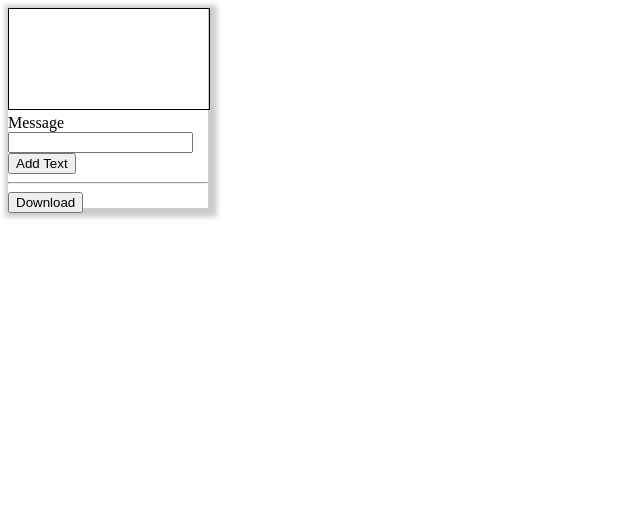
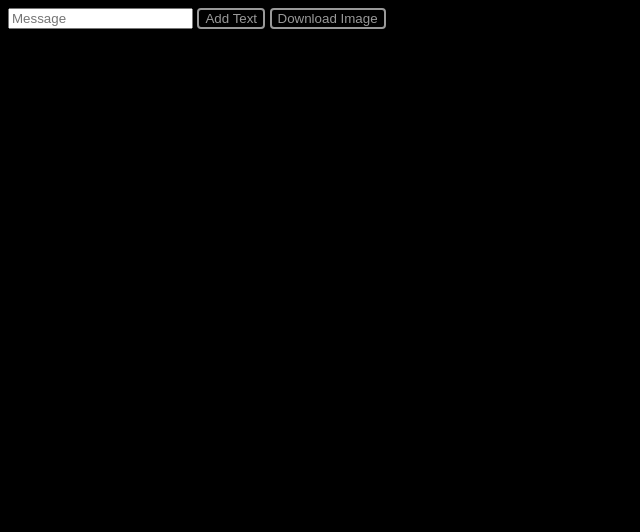
Before and after one commit to oliverpople/canvasHMTML, a plain HTML site: page index.html in a window 1280 px wide. Shown: the whole page, without its empty margins (0-640 px from the left). Drawn offline with nearby package versions, Linux system fonts and the light colour scheme; files that its build step writes are made by us from their sources; files whose address does not match are found by name.

Commit message:
One huge spike.

```diff
--- a/canvas.css
+++ b/canvas.css
@@ -1,10 +1,63 @@
-#canvasWrapper {
-  width: 200px;
-  height: 200px;
+.form-group {
+  display: inline-block;
 }
 
-.shadow {
-  -webkit-box-shadow: 3px 3px 5px 6px #ccc; /* Safari 3-4, iOS 4.0.2 - 4.2, Android 2.3+ */
-  -moz-box-shadow: 3px 3px 5px 6px #ccc; /* Firefox 3.5 - 3.6 */
-  box-shadow: 3px 3px 5px 6px #ccc; /* Opera 10.5, IE 9, Firefox 4+, Chrome 6+, iOS 5 */
+#canvasBackground {
+  width: 100%;
+  height: 100vh;
+  top: 0;
+  left: 0;
+  background: black;
 }
+
+#canvasWrapper {
+  width: 100%;
+  height: 100%;
+  text-align: center;
+  position: relative;
+}
+
+#myCanvas {
+  position: absolute;
+  margin: auto;
+  top: 50%;
+  left: 50%;
+  -webkit-transform: translateX(-50%) translateY(-50%);
+  transform: translateX(-50%) translateY(-50%);
+}
+
+#downloadButtonWrapper {
+  display: inline-block;
+}
+
+body {
+  font-family: helvetica;
+  background-color: black;
+  color: white;
+}
+
+button {
+  background-color: black;
+  color: white;
+  border: 2px solid white;
+  border-radius: 4px;
+  opacity: 0.6;
+  transition: 0.3s;
+  cursor: pointer;
+  outline: none;
+}
+
+button:hover {
+  opacity: 1;
+}
+
+a:link,
+a:active {
+  text-decoration: none;
+  color: white;
+}
+
+input[type="text"]:focus {
+  outline: none;
+  background-color: white;
+}
--- a/canvas.js
+++ b/canvas.js
@@ -16,7 +16,7 @@ $(document).ready(function(e) {
       gradient.addColorStop("1.0", "red");
       // Fill with gradient
       ctx.fillStyle = gradient;
-      ctx.font = "30px Arial";
+      ctx.font = "120px helvetica";
       ctx.textAlign = "center";
       // ctx.fillRect(0, 0, canvas.width, canvas.height);
       ctx.clearRect(0, 0, canvas.width, canvas.height);
@@ -31,7 +31,8 @@ $(document).ready(function(e) {
     document.getElementById("myDownload").addEventListener(
       "click",
       function() {
-        downloadCanvas(this, "myCanvas", "test.jpg");
+        var myMessage = $("#myMessage").val();
+        downloadCanvas(this, "myCanvas", myMessage + ".jpg");
       },
       false
     );
--- a/index.html
+++ b/index.html
@@ -6,23 +6,30 @@
 <link rel="stylesheet" type="text/css" href="../CanvasHTML/canvas.css" media="screen" />
 </head>
 <body>
-  <div id="canvasWrapper" class="shadow">
-    <canvas id="myCanvas" width="200" height="100" style="border:1px solid #000000;">
-    </canvas>
+
+
+  <div id="formWrapper">
     <form id="myForm">
       <div class="form-group">
-        <label for="myMessage">Message</label>
-        <input type="text" name="myMessage" id="myMessage"/>
+        <input type="text" placeholder="Message" autocomplete="off" name="myMessage" id="myMessage"/>
       </div>
       <button type="submit">
         Add Text
       </button>
+      <div id="downloadButtonWrapper">
+        <button type="button">
+          <a id="myDownload">Download Image</a>
+        </button>
+      </div>
     </form>
+  </div>
 
-    <hr/>
-    <button type="button">
-      <a id="myDownload">Download</a>
-    </button>
+
+  <div id="canvasBackground">
+    <div id="canvasWrapper">
+      <canvas id="myCanvas" width="750" height="200">
+      </canvas>
+    </div>
   </div>
 </body>
 </html>
```
